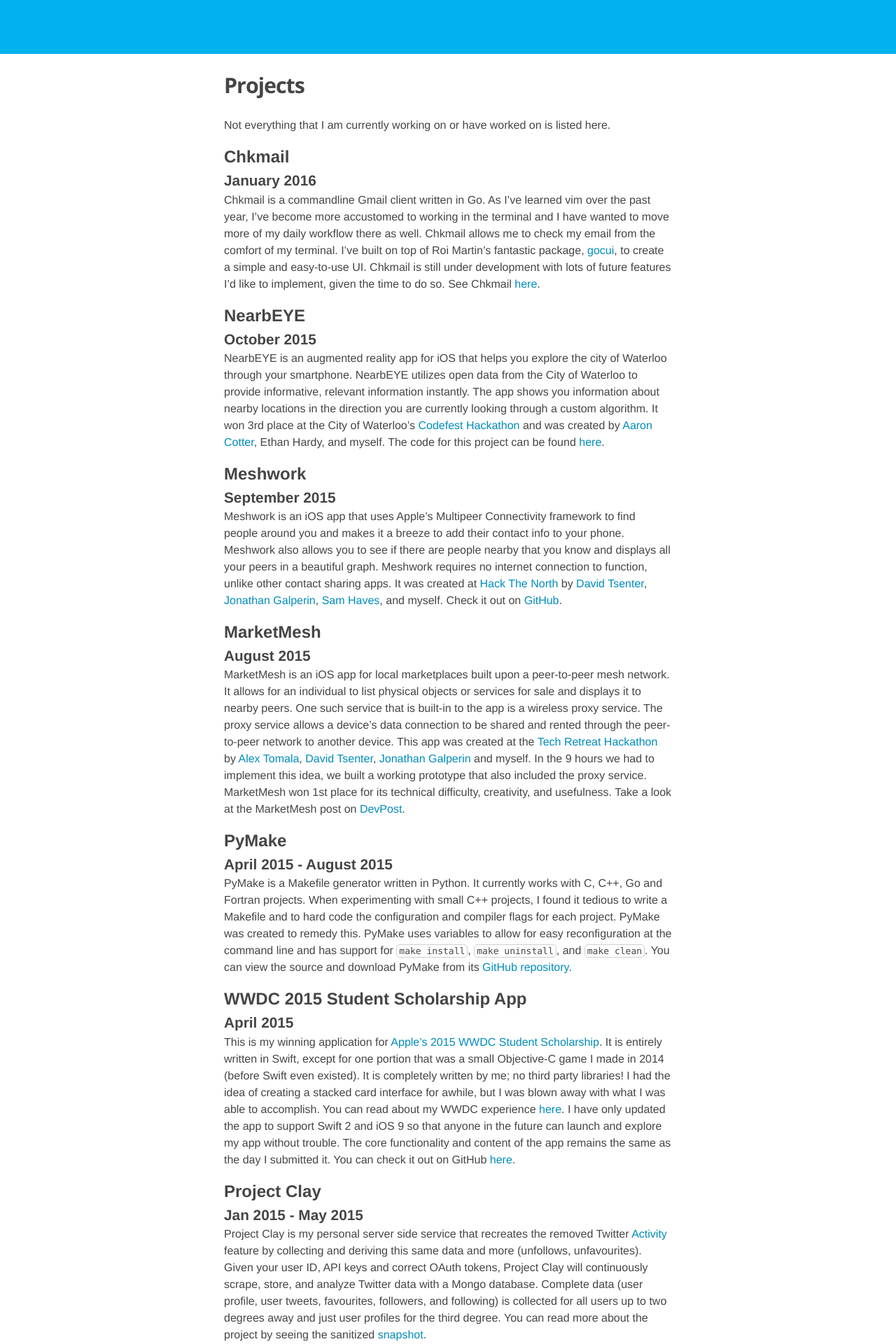
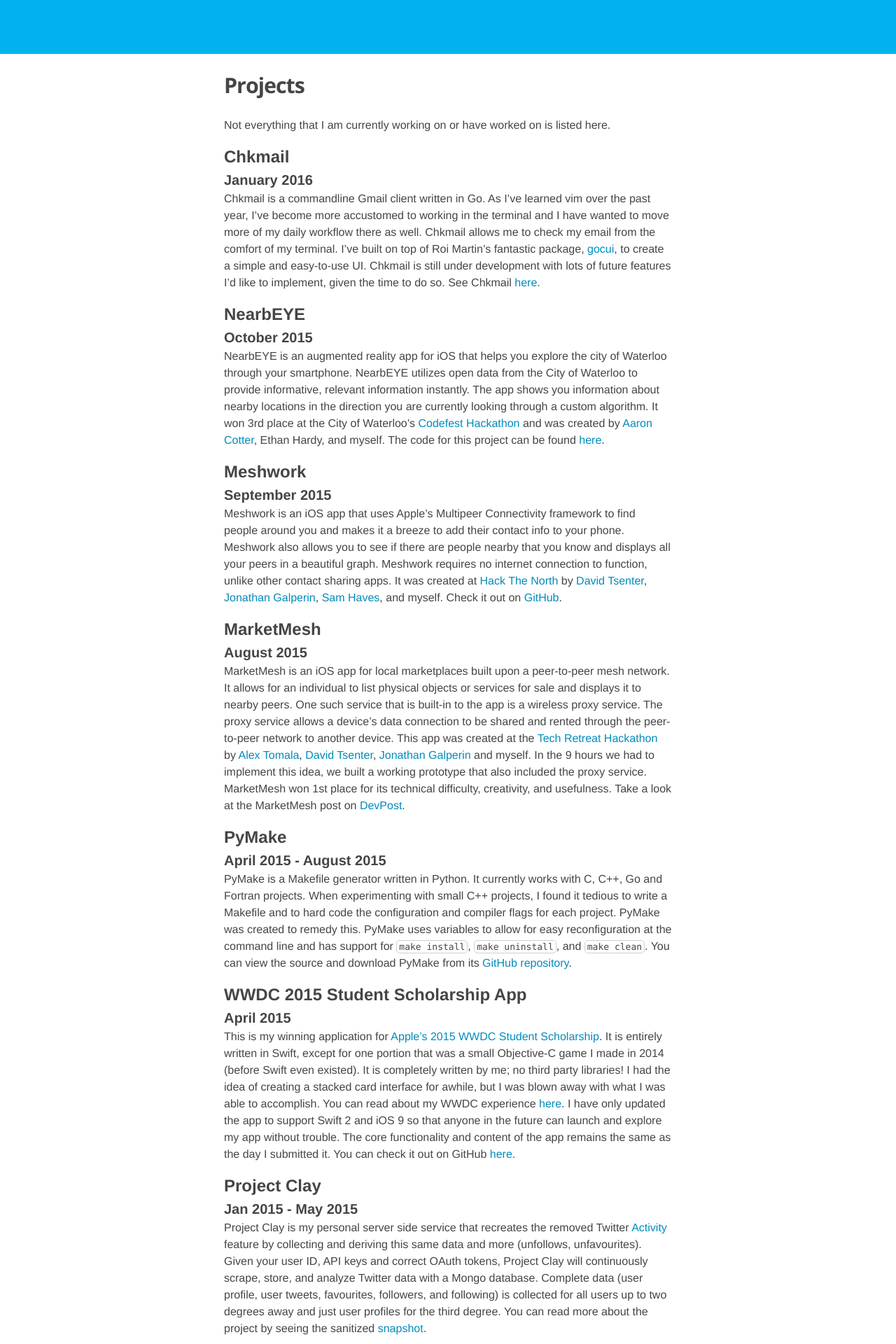
Before and after one commit to Melinysh/melinysh.github.io, a Jekyll site: the page built from projects.md, in a window 1280 px wide. Shown: the part 373-2293 px from the top of the page at 70% size. Built offline with Jekyll 4.4.1, drawn with Linux system fonts in a browser that asks for light colours; nearby versions of some CDN libraries; Markdown is read by kramdown in place of the engine named in the settings.

Commit message:
More text/font changes

```diff
--- a/_sass/_layout.scss
+++ b/_sass/_layout.scss
@@ -92,6 +92,8 @@
     .page-heading {
         font-size: 20px;
         padding-top: 2px;
+		 font-family: 'Open Sans';
+
     }
 
 /* Archive
@@ -148,10 +150,10 @@
 
     .post-content {
         margin-bottom: $spacing-unit;
-        /*
+
         h2 {
             font-size: 32px;
-			font-family: 'Open Sans';
+		//	font-family: 'Open Sans';
 
             @include media-query($on-laptop) {
                 font-size: 28px;
@@ -160,7 +162,7 @@
 
         h3 {
             font-size: 26px;
-			font-family: 'Open Sans';
+		//	font-family: 'Open Sans';
 
             @include media-query($on-laptop) {
                 font-size: 22px;
@@ -169,10 +171,10 @@
 
         h4 {
             font-size: 20px;
-			font-family: 'Open Sans';
+	//		font-family: 'Open Sans';
 
             @include media-query($on-laptop) {
                 font-size: 18px;
             }
-        } */
+        }
     }
--- a/projects.md
+++ b/projects.md
@@ -6,38 +6,38 @@
 Not everything that I am currently working on or have worked on is listed here.
 
 ## Chkmail
-### January 2016
+#### January 2016
 Chkmail is a commandline Gmail client written in Go. As I've learned vim over the past year, I've become more accustomed to working in the terminal and I have wanted to move more of my daily workflow there as well. Chkmail allows me to check my email from the comfort of my terminal. I've built on top of Roi Martin's fantastic package, [gocui](https://github.com/jroimartin/gocui), to create a simple and easy-to-use UI. Chkmail is still under development with lots of future features I'd like to implement, given the time to do so. See Chkmail [here](https://github.com/Melinysh/Chkmail).
 
 ## NearbEYE
-### October 2015
+#### October 2015
 NearbEYE is an augmented reality app for iOS that helps you explore the city of Waterloo through your smartphone. NearbEYE utilizes open data from the City of Waterloo to provide informative, relevant information instantly. The app shows you information about nearby locations in the direction you are currently looking through a custom algorithm. It won 3rd place at the City of Waterloo's [Codefest Hackathon](http://www.waterloo.ca/en/government/WaterlooCodefest.asp) and was created by [Aaron Cotter](http://aaroncotter.me/), Ethan Hardy, and myself. The code for this project can be found [here](https://github.com/Melinysh/NearbEYE).
 
 
 ## Meshwork
-### September 2015
+#### September 2015
 Meshwork is an iOS app that uses Apple's Multipeer Connectivity framework to find people around you and makes it a breeze to add their contact info to your phone. Meshwork also allows you to see if there are people nearby that you know and displays all your peers in a beautiful graph. Meshwork requires no internet connection to function, unlike other contact sharing apps. It was created at [Hack The North](http://hackthenorth.com) by [David Tsenter](http://www.davidtsenter.com), [Jonathan Galperin](http://jgalperin.github.io), [Sam Haves](http://shaves.tk), and myself. Check it out on [GitHub](https://github.com/Melinysh/Meshwork).
 
 ## MarketMesh
-### August 2015
+#### August 2015
 MarketMesh is an iOS app for local marketplaces built upon a peer-to-peer mesh network. It allows for an individual to list physical objects or services for sale and displays it to nearby peers. One such service that is built-in to the app is a wireless proxy service. The proxy service allows a device's data connection to be shared and rented through the peer-to-peer network to another device. This app was created at the [Tech Retreat Hackathon](http://techretreat.ca) by [Alex Tomala](http://atomala.com), [David Tsenter](http://www.davidtsenter.com), [Jonathan Galperin](http://jgalperin.github.io) and myself. In the 9 hours we had to implement this idea, we built a working prototype that also included the proxy service. MarketMesh won 1st place for its technical difficulty, creativity, and usefulness. Take a look at the MarketMesh post on [DevPost](http://devpost.com/software/marketmesh).
 
 ## PyMake
-### April 2015 - August 2015
+#### April 2015 - August 2015
 PyMake is a Makefile generator written in Python. It currently works with C, C++, Go and Fortran projects. When experimenting with small C++ projects, I found it tedious to write a Makefile and to hard code the configuration and compiler flags for each project. PyMake was created to remedy this. PyMake uses variables to allow for easy reconfiguration at the command line and has support for `make install`, `make uninstall`, and `make clean`. You can view the source and download PyMake from its [GitHub repository](https://github.com/Melinysh/PyMake).
 
 ## WWDC 2015 Student Scholarship App
-### April 2015
+#### April 2015
 This is my winning application for [Apple's 2015 WWDC Student Scholarship](https://developer.apple.com/wwdc/scholarships/). It is entirely written in Swift, except for one portion that was a small Objective-C game I made in 2014 (before Swift even existed). It is completely written by me; no third party libraries! I had the idea of creating a stacked card interface for awhile, but I was blown away with what I was able to accomplish. You can read about my WWDC experience [here](http://melinysh.me/wwdc,/apple,/swift/2015/07/27/wwdc-2015-experience.html). I have only updated the app to support Swift 2 and iOS 9 so that anyone in the future can launch and explore my app without trouble. The core functionality and content of the app remains the same as the day I submitted it. You can check it out on GitHub [here](https://github.com/Melinysh/WWDC-2015-Student-App).
 
 ## Project Clay
-### Jan 2015 - May 2015
+#### Jan 2015 - May 2015
 Project Clay is my personal server side service that recreates the removed Twitter [Activity](https://blog.twitter.com/2015/updating-trends-on-mobile) feature by collecting and deriving this same data and more (unfollows, unfavourites). Given your user ID, API keys and correct OAuth tokens, Project Clay will continuously scrape, store, and analyze Twitter data with a Mongo database. Complete data (user profile, user tweets, favourites, followers, and following) is collected for all users up to two degrees away and just user profiles for the third degree. You can read more about the project by seeing the sanitized [snapshot](https://github.com/Melinysh/Project-Clay).
 
 ## Sweatervest.club
-### Jan 2015 - June 2015
+#### Jan 2015 - June 2015
 Sweatervest.club was a website created by a friend and I for a final project in my Chemistry class. The website had three main components: a chemistry specific calculator, links to Khan Academy videos, and PDFs of important class handouts. My friend wrote the calculator in Flash while I handled the rest of the website. Sweatervest.club had more than 3,600 page views, with most of them from Russia... We ran the website for one semester of the school term and was often recommended to other students by the Chemistry teacher. Of course, you see it for yourself on my [GitHub page](https://github.com/Melinysh/Sweatervest.club).
 
 ## Rez Reader
-### June 2014 - May 2015
+#### June 2014 - May 2015
 Rez Reader was my first iOS app on the App Store. It's a feed reader I created out of dissatisfaction with the existing offering of feed readers. I started it right after I attended WWDC 2014, where I was first introduced to Swift and met with designers about my ideas for the UI. It was through the development of this application that I learned Swift. Rez Reader was launched in early October 2014 and I have updated it multiple times since. It has been downloaded by users around the world and exceeded my expectations. I enjoyed my time working on Rez Reader, but it is no longer maintained as I want to move on to bigger things. Rez Reader is a free application available to [download from the App Store](https://itunes.apple.com/us/app/rez-reader/id918257334?ls=1&mt=8).
```
